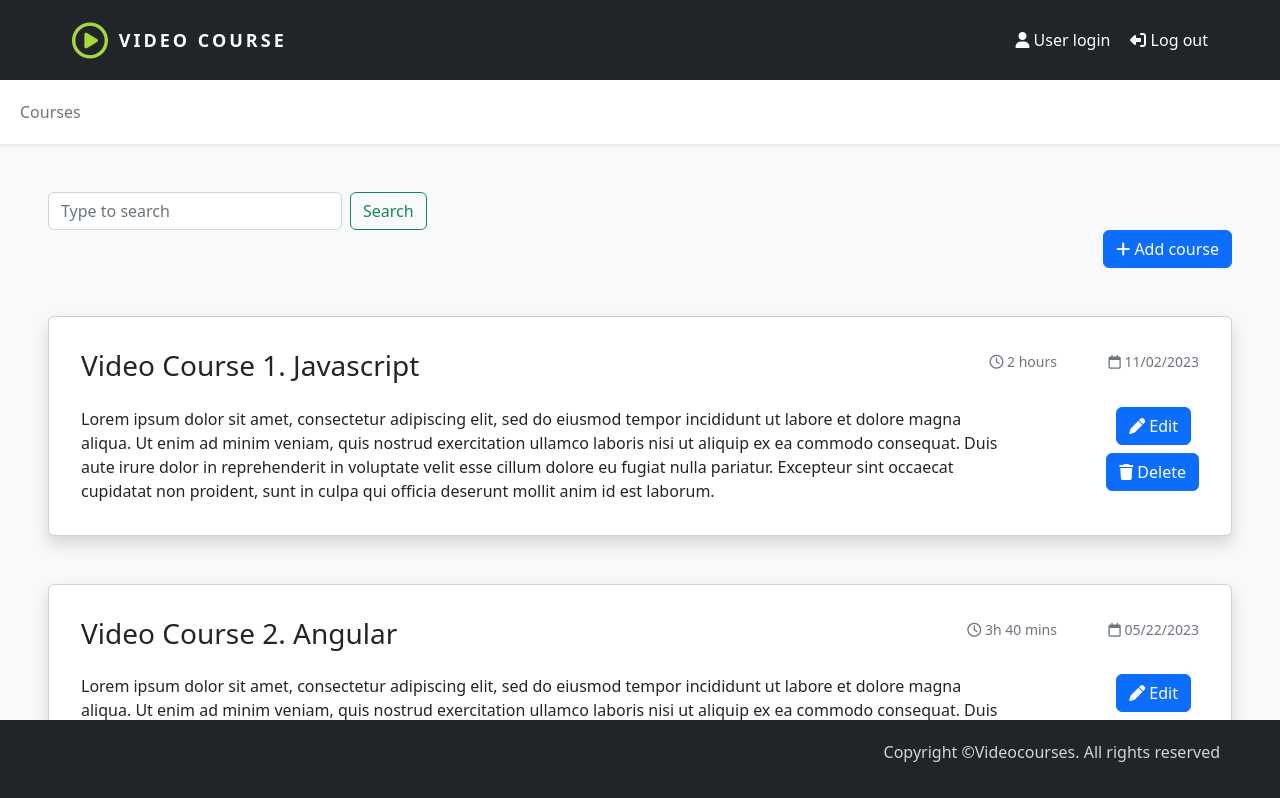
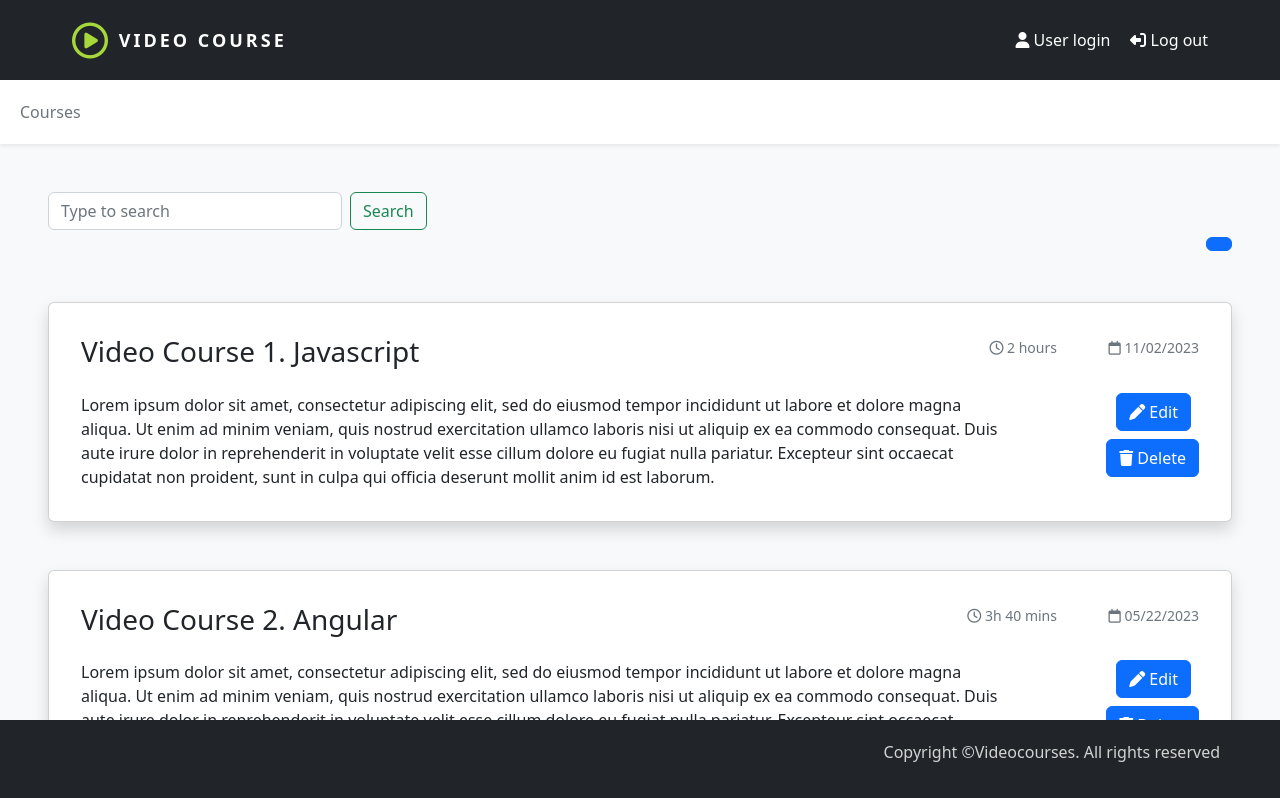
Before and after one commit to Sytnikovakatya/angular-courses-app, an Angular app: page / in a window 1280 px wide. Shown: the top 798 px of the page. Built offline with nearby package versions, Linux system fonts and the light colour scheme.

Commit message:
Update common button component

```diff
--- a/src/app/shared/button/button.component.html
+++ b/src/app/shared/button/button.component.html
@@ -1 +1 @@
-<button type="button" class="btn btn-primary"><i class="fa-solid fa-plus"></i> Add course</button>
+<button [type]="type" (click)="onClick()" [class]="class"><i [class]="fontawesome"></i> {{ buttonText }}</button>
--- a/src/app/shared/button/button.component.ts
+++ b/src/app/shared/button/button.component.ts
@@ -1,8 +1,31 @@
-import { Component } from '@angular/core';
+import { Component, OnInit, Input, Output, EventEmitter } from '@angular/core';
 
 @Component({
   selector: 'app-button',
   templateUrl: './button.component.html',
   styleUrls: ['./button.component.css'],
 })
-export class ButtonComponent {}
+export class ButtonComponent {
+  @Input()
+  set text(name: string) {
+    this.buttonText = name;
+  }
+
+  get name(): string {
+    return this.buttonText;
+  }
+
+  @Input() class: string = 'btn btn-primary';
+  @Input() type: string = 'button';
+  @Input() fontawesome: string;
+
+  @Output() btnClick = new EventEmitter();
+
+  public buttonText = '';
+
+  constructor() {}
+
+  onClick() {
+    this.btnClick.emit();
+  }
+}
```
